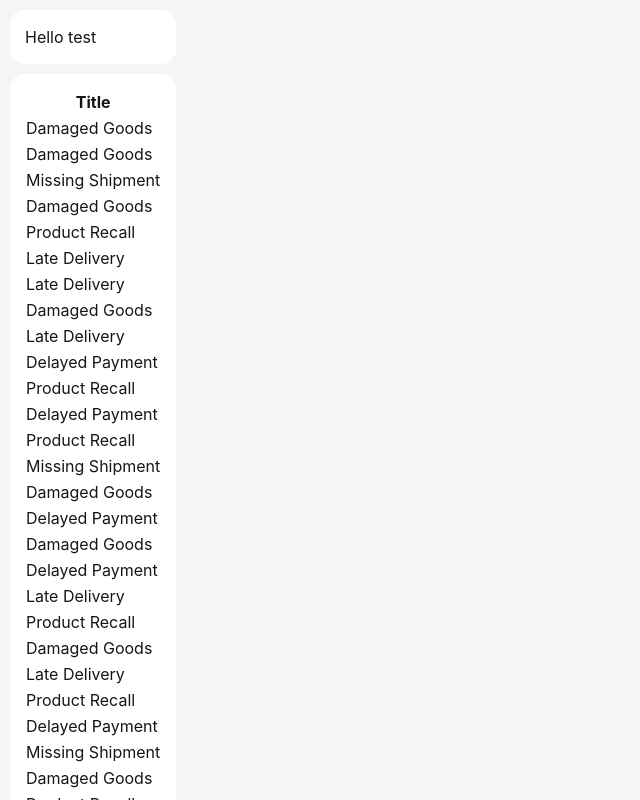
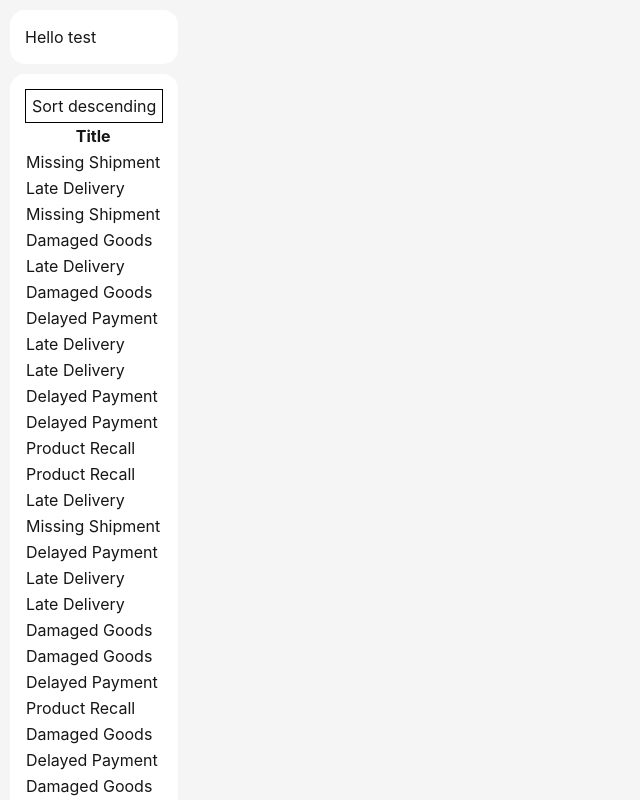
Before and after one commit to raahede/leanlinking-code-challenge, a React (Vite) app: page / in a window 1280 px wide. Shown: the whole page, without its empty margins (0-640 px from the left). Built offline with nearby package versions, Linux system fonts and the light colour scheme.

Commit message:
Add sorting by created date

```diff
--- a/src/App.tsx
+++ b/src/App.tsx
@@ -3,17 +3,33 @@ import { Card } from './ui/Card';
 import data from '../public/data/data.json';
 import { useState } from 'react';
 import { IssueList } from './IssueList';
+import { TIssueList, TIssueListItemParsed } from './types';
 
-function App() {
-  const [issues] = useState(data);
+const parseData = (data: TIssueList): TIssueListItemParsed[] => {
+  return data.map((issue) => {
+    return {
+      ...issue,
+      createdDate: Date.parse(issue.createdDate),
+      closedDate: issue.closedDate ? Date.parse(issue.closedDate) : null
+    } as TIssueListItemParsed;
+  });
+};
+
+export const App = () => {
+  const [sort, setSort] = useState(false);
+  const [issues] = useState(parseData(data));
+
+  const sortedIssues = sort
+    ? issues.sort((a, b) => b.createdDate - a.createdDate)
+    : issues.sort((a, b) => a.createdDate - b.createdDate);
+
   return (
     <div className={style.app}>
       <Card>Hello test</Card>
       <Card>
-        <IssueList issues={issues} />
+        <button onClick={() => setSort((sort) => (sort = !sort))}>Sort {sort ? 'ascending' : 'descending'}</button>
+        <IssueList issues={sortedIssues} />
       </Card>
     </div>
   );
-}
-
-export default App;
+};
--- a/src/IssueList.tsx
+++ b/src/IssueList.tsx
@@ -1,6 +1,16 @@
-import { TIssueList } from './types';
+import { memo } from 'react';
+import { TIssueListItemParsed } from './types';
 
-export const IssueList = ({ issues }: { issues: TIssueList }) => {
+// Memoize component to avoid rerender when sorting list
+const IssueListItem = memo(function Post({ issue }: { issue: TIssueListItemParsed }) {
+  return (
+    <tr>
+      <td>{issue.title}</td>
+    </tr>
+  );
+});
+
+export const IssueList = ({ issues }: { issues: TIssueListItemParsed[] }) => {
   return (
     <table>
       <thead>
@@ -10,11 +20,7 @@ export const IssueList = ({ issues }: { issues: TIssueList }) => {
       </thead>
       <tbody>
         {issues.map((item) => {
-          return (
-            <tr key={item.id}>
-              <td>{item.title}</td>
-            </tr>
-          );
+          return <IssueListItem key={item.id} issue={item} />;
         })}
       </tbody>
     </table>
--- a/src/main.tsx
+++ b/src/main.tsx
@@ -5,7 +5,7 @@ import 'sanitize.css/forms.css';
 import 'sanitize.css/typography.css';
 import './index.css';
 
-import App from './App.tsx';
+import { App } from './App.tsx';
 
 createRoot(document.getElementById('root')!).render(
   <StrictMode>
```
Also changed, not shown: src/types.d.ts (+30 -0 lines).
